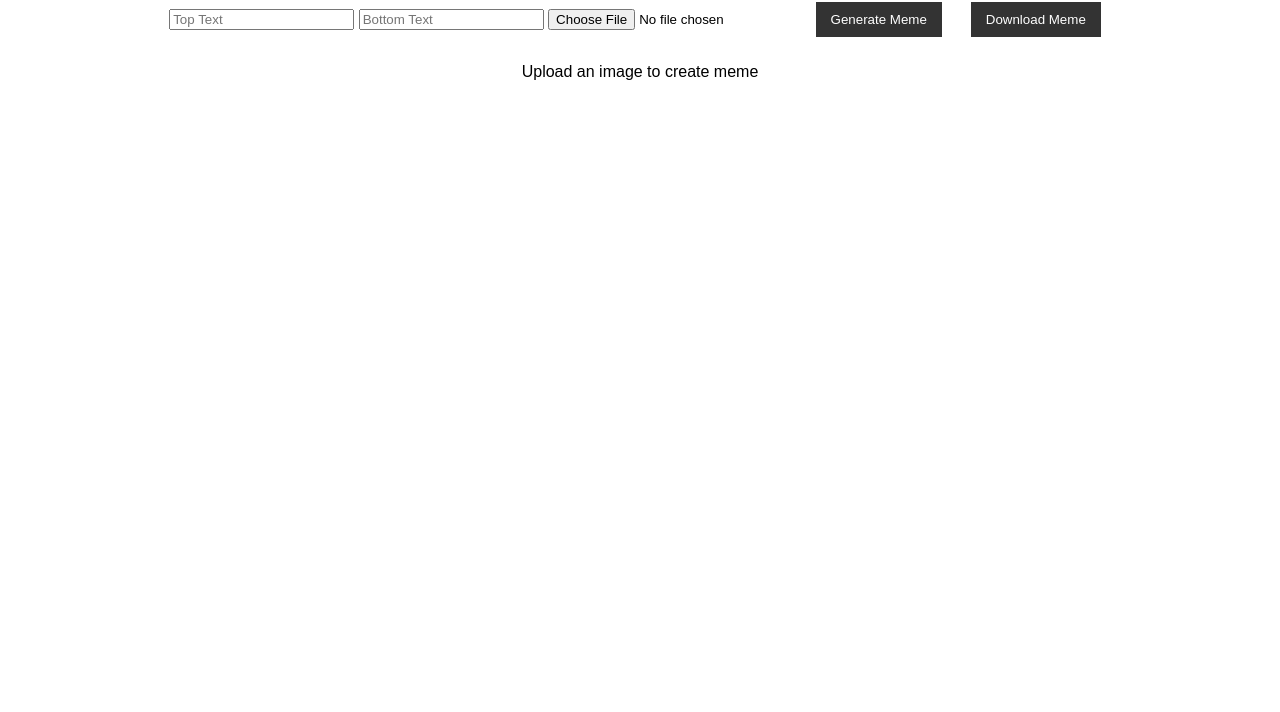
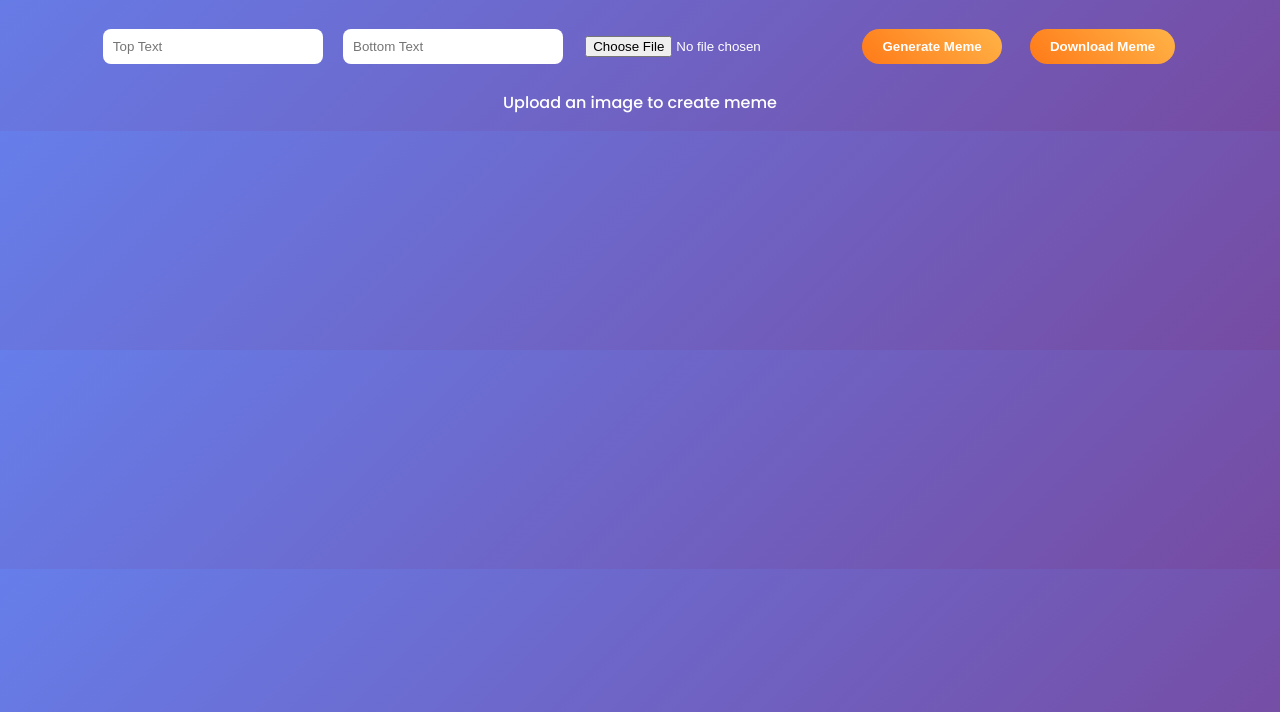
Before and after one commit to Dhayalan04/meme-generator, a plain HTML site: page index.html in a window 1280 px wide. Shown: the part 88-800 px from the top of the page. Drawn offline with nearby package versions, Linux system fonts and the light colour scheme.

Commit message:
Enhance styles for layout and button interactions
Updated styles for body, buttons, and meme text. Removed old button styles and adjusted image width.

```diff
--- a/style.css
+++ b/style.css
@@ -1,44 +1,75 @@
 body {
+    margin: 0;
+    padding: 0;
+    font-family: 'Poppins', sans-serif;
     text-align: center;
-    font-family: Arial;
+    background: linear-gradient(135deg, #667eea, #764ba2);
+    color: white;
 }
 
+/* Heading */
+h1 {
+    margin-top: 20px;
+    font-size: 2.5rem;
+}
+
+/* Input fields */
+input[type="text"] {
+    padding: 10px;
+    margin: 8px;
+    border-radius: 8px;
+    border: none;
+    width: 200px;
+    outline: none;
+}
+
+/* File input */
+input[type="file"] {
+    margin: 10px;
+    color: white;
+}
+
+/* Buttons */
+button {
+    padding: 10px 20px;
+    margin: 10px;
+    border: none;
+    border-radius: 25px;
+    background: #ff7a18;
+    background: linear-gradient(45deg, #ff7a18, #ffb347);
+    color: white;
+    font-weight: bold;
+    cursor: pointer;
+    transition: 0.3s;
+}
+
+button:hover {
+    transform: scale(1.05);
+    opacity: 0.9;
+}
+
+/* Meme container */
 .meme {
     position: relative;
     display: inline-block;
+    margin-top: 20px;
 }
 
+/* Image */
 img {
-    width: 300px;
+    width: 320px;
+    border-radius: 10px;
 }
 
+/* Meme text */
 h2 {
     position: absolute;
     left: 50%;
     transform: translateX(-50%);
     color: white;
-    text-shadow: 2px 2px black;
+    text-shadow: 2px 2px 8px black;
+    font-size: 20px;
 }
 
 #top { top: 10px; }
 #bottom { bottom: 10px; }
-.upload-btn {
-    display: inline-block;
-    padding: 10px 15px;
-    background: black;
-    color: white;
-    cursor: pointer;
-    margin: 10px;
-}
-button {
-    padding: 10px 15px;
-    margin: 10px;
-    border: none;
-    background: #333;
-    color: white;
-    cursor: pointer;
-}
-
-button:hover {
-    background: #555;
-}
```
